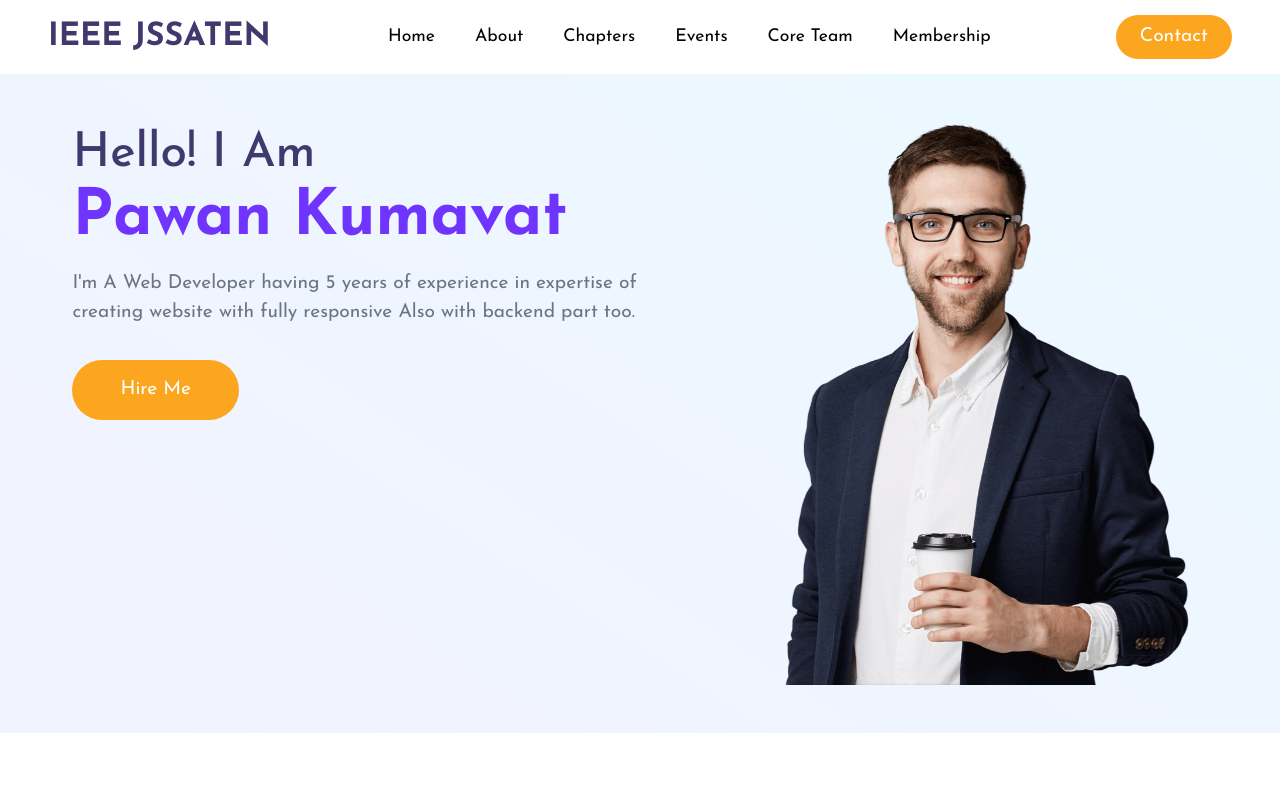
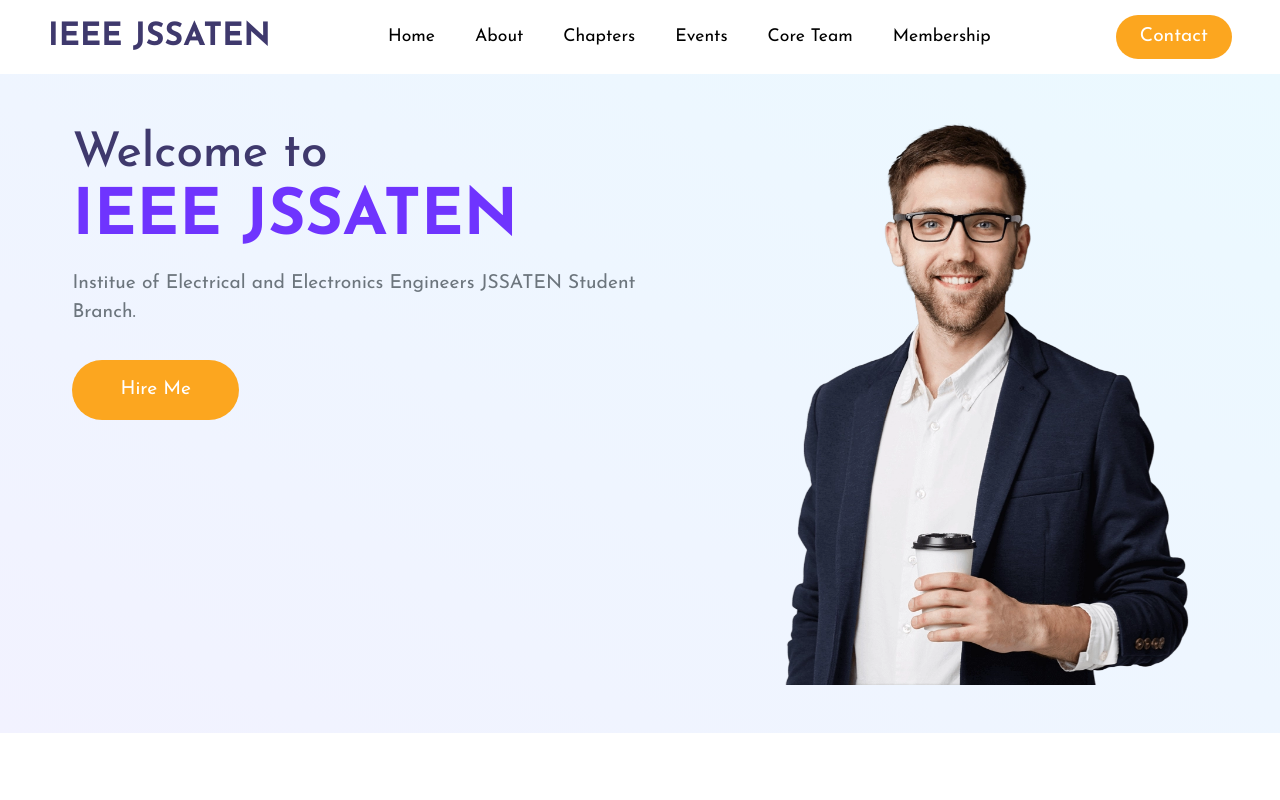
Before and after one commit to stutichaurasia3014/IEEE-JSS-Website, a plain HTML site: page ieee jss website/portfolio-website-main/index.html in a window 1280 px wide. Shown: the top 800 px of the page. Drawn offline with nearby package versions, Linux system fonts and the light colour scheme.

Commit message:
Update index.html

```diff
--- a/ieee jss website/portfolio-website-main/index.html
+++ b/ieee jss website/portfolio-website-main/index.html
@@ -92,11 +92,10 @@
         <!-- here data-aos is used for adding aos animation  -->
         <div class="col-10 col-md-6 text-center text-md-start" data-aos="slide-right">
           <h2 style="color: #3f396d">
-            Hello! I Am <br /><span class="c-orange">Pawan Kumavat</span>
+           Welcome to <br /><span class="c-orange">IEEE JSSATEN</span>
           </h2>
           <p class="text-muted">
-            I'm A Web Developer having 5 years of experience in expertise of
-            creating website with fully responsive Also with backend part too.
+            Institue of Electrical and Electronics Engineers JSSATEN Student Branch.
           </p>
           <button class="c-btn h-btn mt-3 py-3 px-5 rounded-pill">
             Hire Me
```
